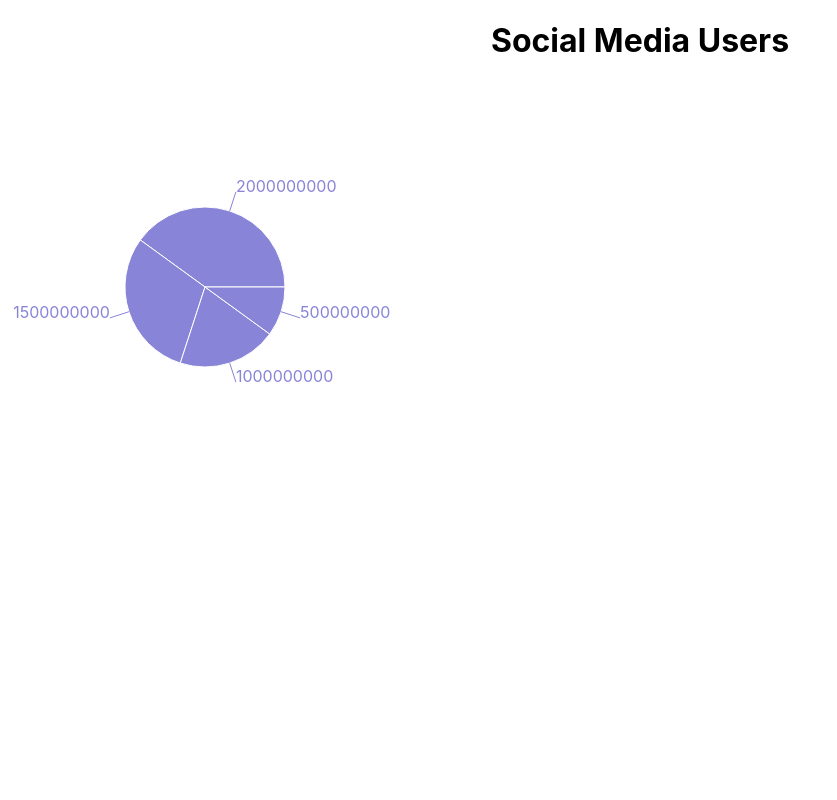
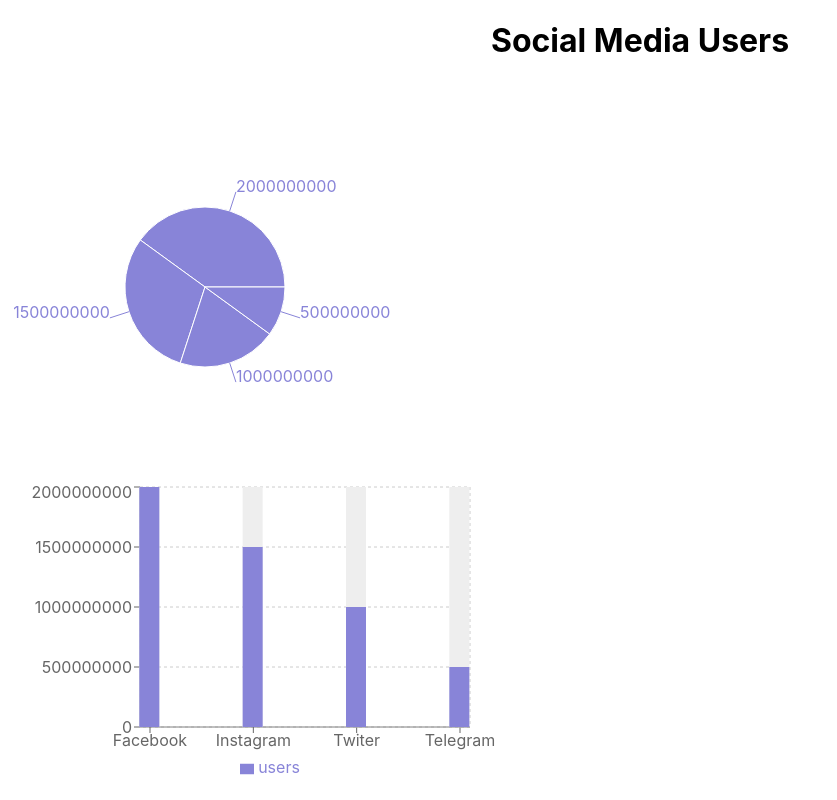
Before and after one commit to Asna1303/GRAPH-using-react-js, a React (Create React App) app: page / in a window 1280 px wide. Shown: the whole page, without its empty margins (0-837 px from the left). Built offline with nearby package versions, Linux system fonts and the light colour scheme.

Commit message:
added the barchart component

```diff
--- a/src/App.js
+++ b/src/App.js
@@ -39,6 +39,29 @@
           />
           <Tooltip />
         </PieChart>
+        <BarChart
+          width={500}
+          height={300}
+          data={data}
+          margin={{
+            top: 5,
+            right: 30,
+            left: 80,
+            bottom: 5,
+          }}
+          barSize={20}
+        >
+          <XAxis
+            dataKey="name"
+            scale="point"
+            padding={{ left: 10, right: 10 }}
+          />
+          <YAxis />
+          <Tooltip />
+          <Legend />
+          <CartesianGrid strokeDasharray="3 3" />
+          <Bar dataKey="users" fill="#8884d8" background={{ fill: "#eee" }} />
+        </BarChart>
     </div>
     </div>
   );
```
